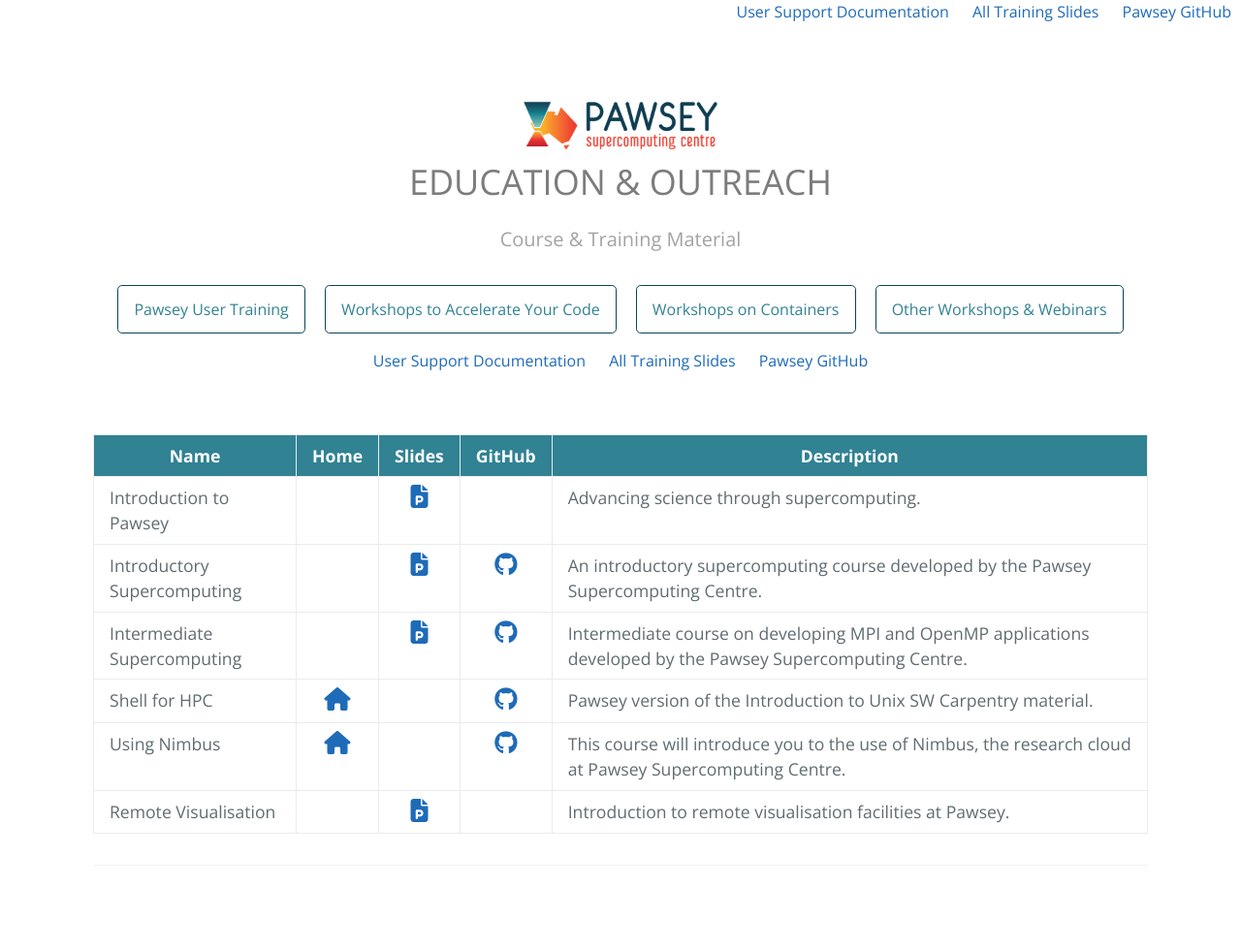
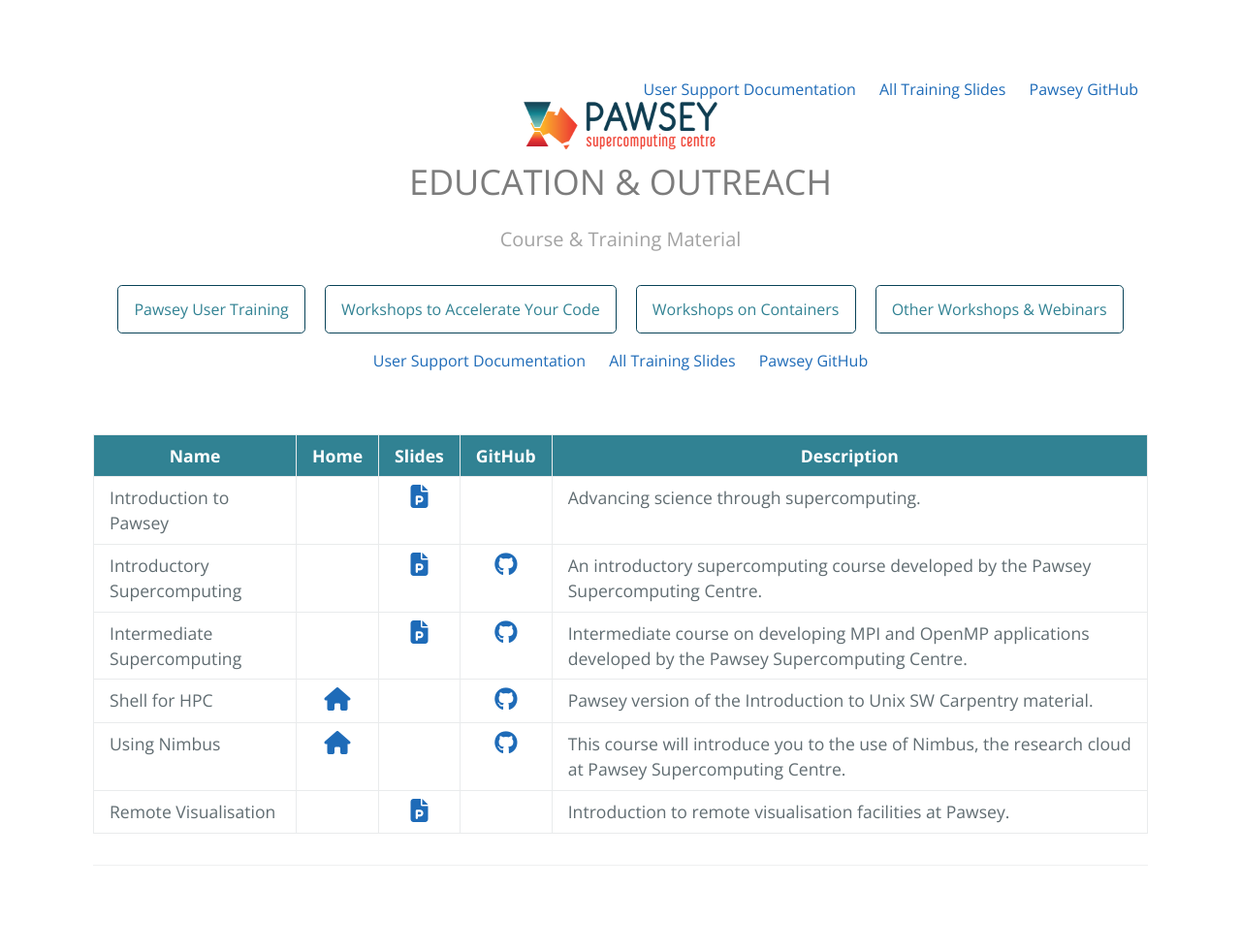
Before and after one commit to ratkinson0405/ratkinson0405.github.io, a Jekyll site: the page built from index.md, in a window 1280 px wide. Shown: the whole page at 97% size. Built offline with Jekyll 4.4.1, drawn with Linux system fonts in a browser that asks for light colours; nearby versions of some CDN libraries; our own code applies the rules of GitHub Pages for plain Markdown files; the repository's description, which GitHub fills in, is left out.

Commit message:
Update default.html

```diff
--- a/_layouts/default.html
+++ b/_layouts/default.html
@@ -11,12 +11,12 @@
     <link rel="stylesheet" href="{{ '/assets/css/style.css?v=' | append: site.github.build_revision | relative_url }}">
   </head>
   <body>
-    <section style="text-align: right;">
-      {% for externalLink in site.data.externalLinks.links %}
-        <a href="{{ externalLink.url }}" style="padding: 10px;">{{ externalLink.title }}</a>
-      {% endfor %}
-    </section>
     <section class="page-header">
+      <section style="text-align: right;">
+        {% for externalLink in site.data.externalLinks.links %}
+          <a href="{{ externalLink.url }}" style="padding: 10px;">{{ externalLink.title }}</a>
+        {% endfor %}
+      </section>
       <a class="site-title" href="http://pawsey.org.au"><img width="200" src="{{ '/' | absolute_url }}assets/img/logo.png"></a>
       <h1 class="project-name">EDUCATION & OUTREACH</h1>
       <h2 class="project-tagline">Course & Training Material</h2>
```
